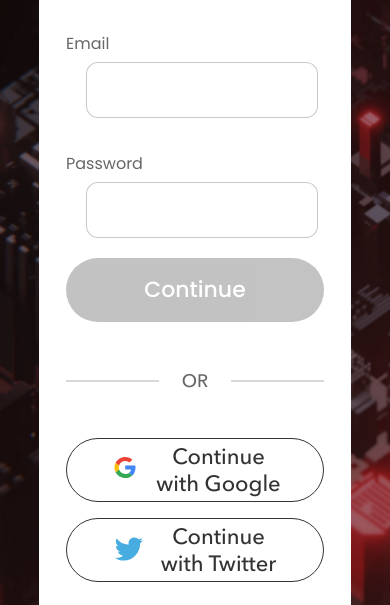
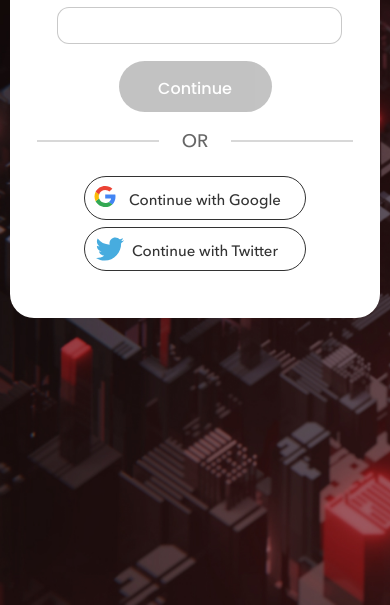
Before and after one commit to AnastasiaIlyasova/Authorization-project, a website built with webpack: page main/login.html in a window 390 px wide. Shown: the part 239-844 px from the top of the page. Built offline with nearby package versions, Linux system fonts and the light colour scheme; some packages are replaced by stand-ins of ours.

Commit message:
commit 1

```diff
--- a/src/index.js
+++ b/src/index.js
@@ -45,7 +45,8 @@ const createAccount = async () =>{
             .then(() => {
                 alert('Email verification sent')
             localStorage.setItem('token', 'userCredential.user.accessToken');
-                window.location.href = '../dist/redirect.html';
+               // window.location.href = '../dist/redirect.html';
+                window.location.href = 'redirect.html';
             });
     }
    catch (error){
@@ -68,7 +69,8 @@ googleBtn.addEventListener('click', (e)=>{
             const token = credential.accessToken;
             // The signed-in user info and redirect.
             const user = result.user;
-            window.location.href = '../dist/redirect.html';
+           // window.location.href = '../dist/redirect.html';
+            window.location.href = 'redirect.html';
 
         }).catch((error) => {
         // Handle Errors here.
--- a/src/login.js
+++ b/src/login.js
@@ -31,7 +31,8 @@ const loginEmailPassword = async () => {
         console.log(userCredential.user.accessToken)
         alert(`You are signed with email: ${emailValue}`)
         localStorage.setItem('token', 'userCredential.user.accessToken');
-        window.location.href = 'Authorization4/dist/redirect.html';
+       // window.location.href = 'Authorization4/dist/redirect.html';
+        window.location.href = 'redirect.html';
     }
     catch (e){
         switch (e.code){
--- a/style.css
+++ b/style.css
@@ -99,6 +99,9 @@ span{
     color: #111;
     text-decoration-line: underline;
 }
+span:hover{
+    font-weight: 500;
+}
 .btn{
     border-radius: 40px;
     border: 1px solid #333;
@@ -112,9 +115,11 @@ span{
     color: #333;
     font-family: 'Avenir Next Cyr Medium', sans-serif;
     font-size: 22px;
-    transition-duration: 0.3ms;
+    transition-duration: 0.3s;
 }
-
+.btn:hover{
+    box-shadow: 3px 3px 3px 3px rgba(169, 169, 169, .4);
+}
 .google{
     background: url('img/google.svg') 27% 44% no-repeat;
     margin-bottom: 16px;
@@ -281,11 +286,10 @@ input{
 .continue{
     width: 528px;
     height: 64px;
-    padding: 15px 0px 16px 0px;
+    padding: 15px 0 16px 0;
     margin-top: 20px;
     margin-bottom: 50px;
     color: #FFF;
-    display: inline-block;
     text-align: center;
     font-family: 'Poppins', sans-serif;
     font-size: 22px;
@@ -321,7 +325,12 @@ input{
         margin-top: 323px;
     }
 }
-@media (max-width: 425px){
+
+@media (max-width: 480px) {
+    .modal{
+        height: 506px;
+        width: 95%;
+    }
     h1{
         padding-left: 0;
         margin-top: 58px;
@@ -337,30 +346,69 @@ input{
     .account{
         margin-right: 20px;
         margin-left: 20px;
+        margin-bottom: 31px;
     }
     input{
         width: 90%;
         margin-left: 20px;
+        height: 37px;
+        margin-bottom: 17px;
     }
     .info{
         margin-left: 20px;
         margin-right: 20px;
+        font-size: 14px;
     }
     .btn{
-        padding: 16.5px 35px 17.5px 82px;
+        padding: 22.5px 7px 19.5px 27px;
+        font-size: 15px;
+        width: 70%;
+        height: 24px;
+        margin: 0 auto;
+        margin-bottom: 7px;
+    }
 
-    }
     .google{
-        background: url('img/google.svg') 20% 44% no-repeat;
+        background: url('img/google.svg') 4% 44% no-repeat;
     }
     .twitter{
-        background: url('img/twitter.svg') 20% 44% no-repeat;
+        background: url('img/twitter.svg') 4% 44% no-repeat;
+        margin-bottom: 20px;
     }
-   .sign{
+    .sign{
         margin-left: 20px;
-       width: 285px;
+        width: 285px;
     }
     h2{
         margin-left: 20px;
     }
+    .login{
+        margin-top: -54px;
+        margin-bottom: 15px;
+        font-size: 26px;
+    }
+    .email{
+        font-size: 14px;
+    }
+    .email--input{
+        height: 37px;
+    }
+    .password{
+        font-size: 14px;
+        margin-top: 0;
+    }
+    .password--input{
+        height: 37px;
+    }
+    .continue{
+        width: 153px;
+        height: 51px;
+        padding: 15px 0 36px 0;
+        font-size: 16px;
+        margin-top: 0px;
+        margin-bottom: 20px;
+    }
+    .dividers{
+        margin-bottom: 26px;
+    }
 }
```
Also changed, not shown: main/redirect.html (+2 -1 lines), dist/login.js, dist/main.js, dist/redirect.html.
